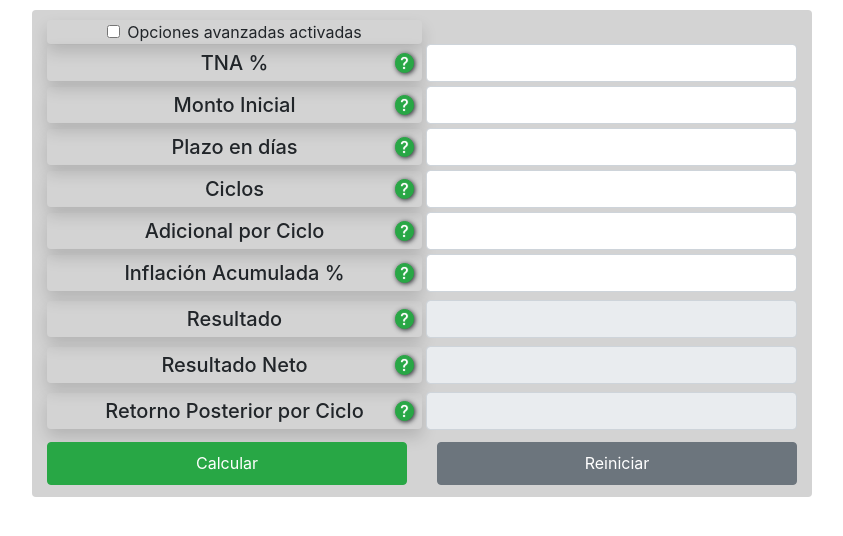
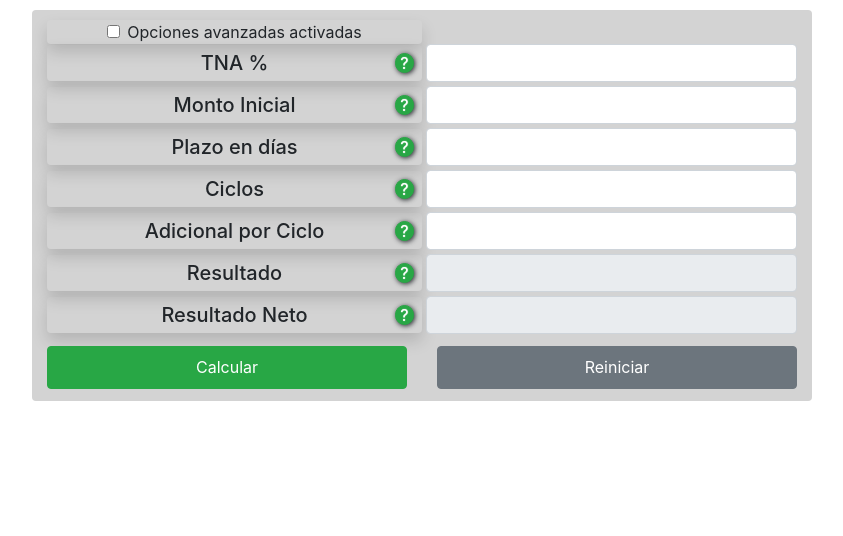
Before and after one commit to ProfileLearn/interescompuestobs4, a plain HTML site: page index.html in a window 1280 px wide. Shown: the whole page, without its empty margins (218-1061 px from the left). Drawn offline with nearby package versions, Linux system fonts and the light colour scheme.

```diff
--- a/index.html
+++ b/index.html
@@ -76,7 +76,7 @@
 				</div>
 			</div>
 
-			<div class="row align-items-center no-gutters mt-1">
+			<div class="row align-items-center no-gutters mt-1 oculto">
 				<div class="col-sm-6 mr-md-1 shadow rounded d-flex justify-content-center align-items-center">
 					<h5 class="my-0">Inflación Acumulada %</h5>
 					<div type="button"
@@ -86,7 +86,7 @@
 					<input class="input form-control" type="text" inputmode="numeric" id="inflacionIn" value="">
 				</div>
 			</div>
-			<div class="row align-items-center no-gutters mt-2">
+			<div class="row align-items-center no-gutters mt-1">
 				<div class="col-sm-6 mr-md-1 shadow rounded d-flex justify-content-center align-items-center">
 					<h5 class="my-0">Resultado</h5>
 					<div type="button"
@@ -96,7 +96,7 @@
 					<input class="input form-control" type="text" id="resultadoIn" readonly>
 				</div>
 			</div>
-			<div class="row align-items-center no-gutters mt-2">
+			<div class="row align-items-center no-gutters mt-1">
 				<div class="col-sm-6 mr-md-1 shadow rounded d-flex justify-content-center align-items-center">
 					<h5 class="my-0">Resultado Neto</h5>
 					<div type="button"
@@ -106,7 +106,7 @@
 					<input class="input form-control" type="text" id="resultadoNeto" readonly>
 				</div>
 			</div>
-			<div class="row align-items-center no-gutters mt-2">
+			<div class="row align-items-center no-gutters mt-1 oculto">
 				<div class="col-sm-6 mr-md-1 shadow rounded d-flex justify-content-center align-items-center">
 					<h5 class="my-0">Retorno Posterior por Ciclo</h5>
 					<div type="button"
```
